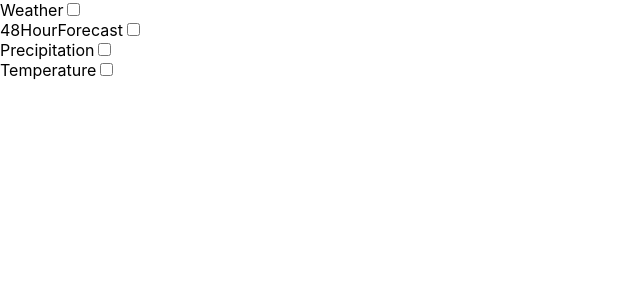
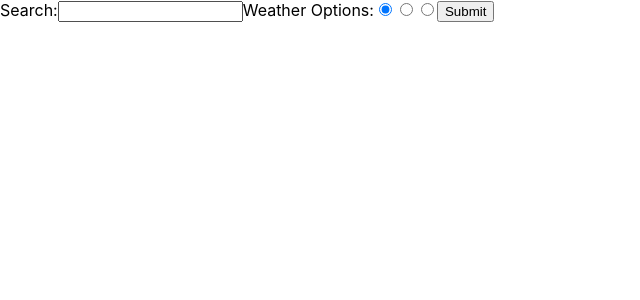
Before and after one commit to josephpjacobi/weather-map, a React (Create React App) app: page / in a window 1280 px wide. Shown: the top 300 px of the page, without its empty margins (0-640 px from the left). Built offline with nearby package versions, Linux system fonts and the light colour scheme.

Commit message:
started building the search page, added form

```diff
--- a/src/App.js
+++ b/src/App.js
@@ -1,15 +1,67 @@
-import React from 'react';
+import React, { useState } from 'react';
 import { WeatherOption } from './components/weather-options/weather-options'
 
 function App() {
+  const [zipcode, setZipCode] = useState('')
+  const [weatherOption, setWeatherOption] = useState('value1')
+
+  const handleSubmit = (e) => {
+    console.log(zipcode);
+    console.log(weatherOption);
+    e.preventDefault();
+  }
+
+  const handleChange = (e) => {
+    setZipCode(e.target.value)
+  }
+
+  const handleWeatherMapOptionChange = (value) => {
+    setWeatherOption(value)
+  }
+
   return (
     <div className="App">
-      <div className="WeatherOptions">
+      <form onSubmit={(e) => handleSubmit(e)}>
+        <label>
+          Search:
+          <input
+            type="text"
+            value={zipcode}
+            onChange={(e) => handleChange(e)}
+          ></input>
+        </label>
+        <label>
+          Weather Options:
+          <input
+            type="radio"
+            value="value1"
+            checked={weatherOption === 'value1'}
+            onChange={() => handleWeatherMapOptionChange('value1')}
+          >
+          </input>
+          <input
+            type="radio"
+            value="value2"
+            checked={weatherOption === 'value2'}
+            onChange={() => handleWeatherMapOptionChange('value2')}
+          >
+          </input>
+          <input
+            type="radio"
+            value="value2"
+            checked={weatherOption === 'value3'}
+            onChange={() => handleWeatherMapOptionChange('value3')}
+          >
+          </input>
+        </label>
+        <input type="submit" value="Submit" />
+      </form>
+      {/* <div className="WeatherOptions">
         <WeatherOption optionType="Weather" />
         <WeatherOption optionType="48HourForecast" />
         <WeatherOption optionType="Precipitation" />
         <WeatherOption optionType="Temperature" />
-      </div>
+      </div> */}
     </div>
   );
 }
```
